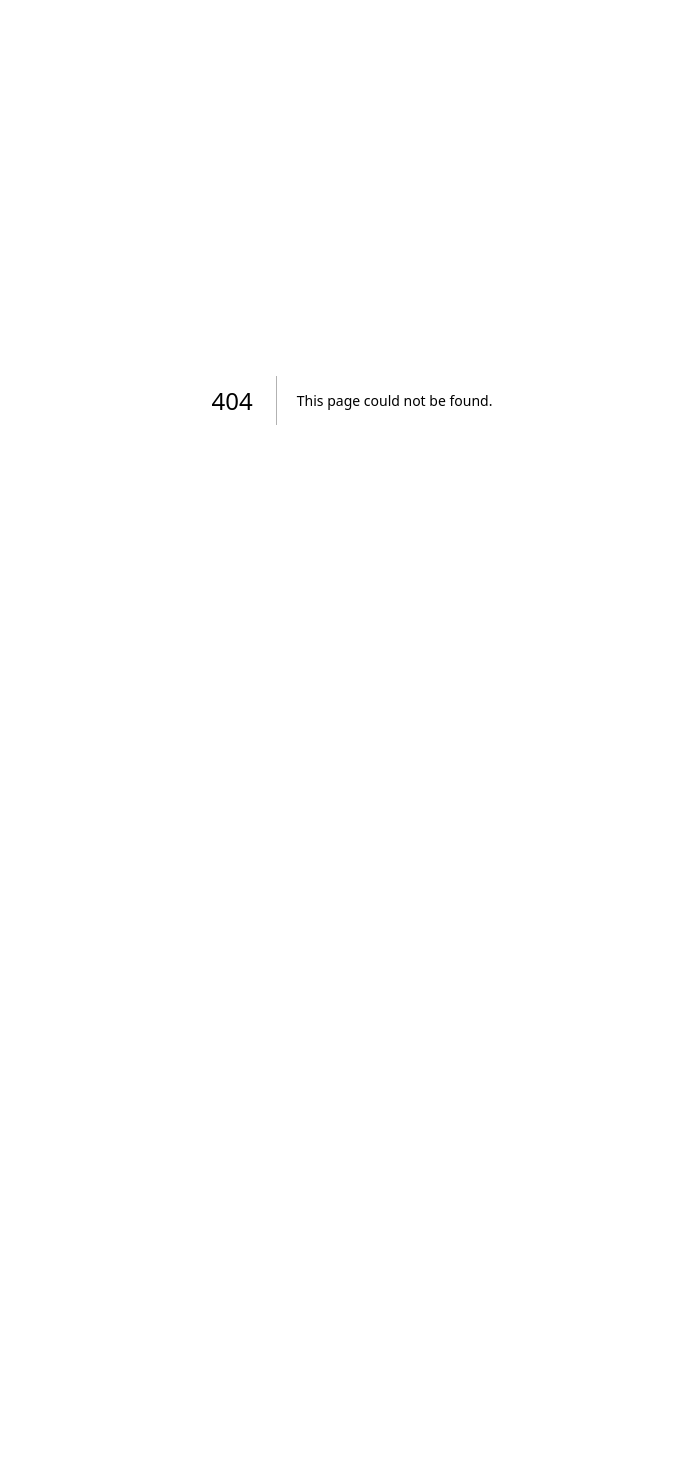
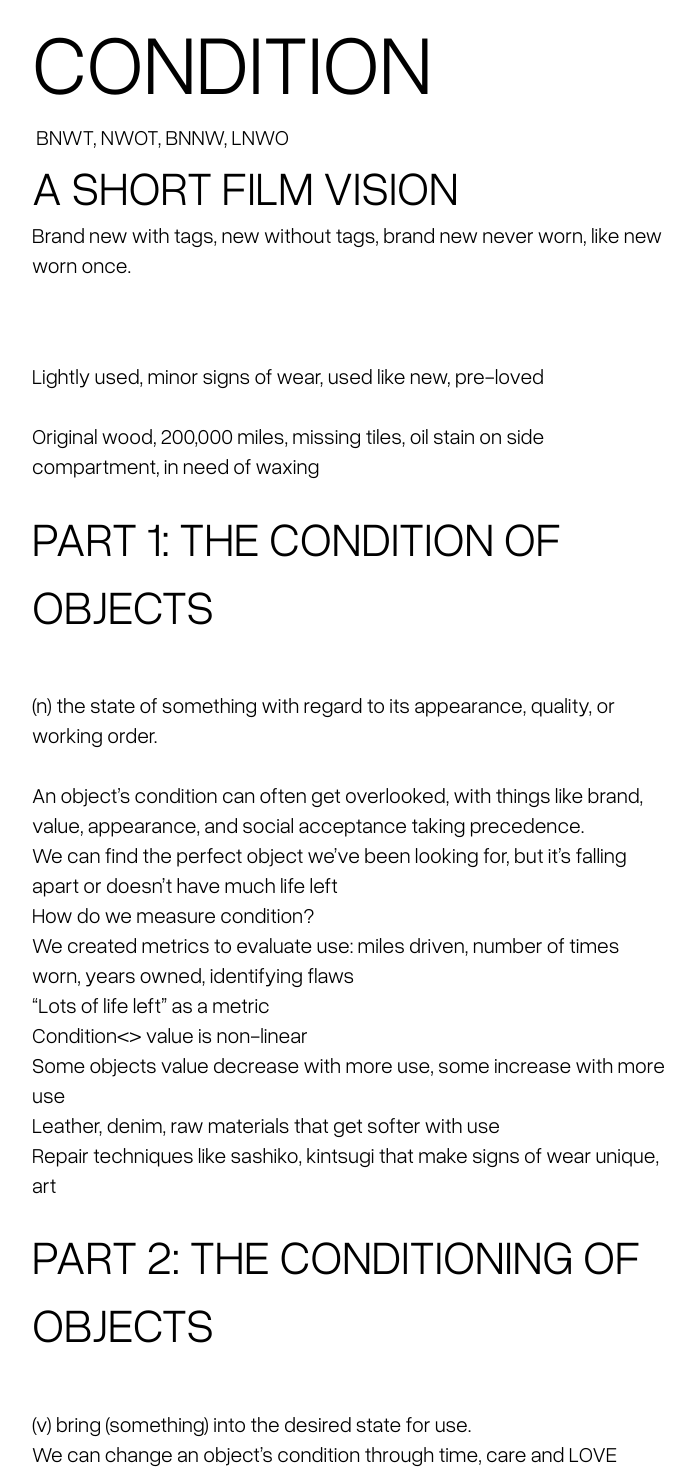
Before and after one commit to rnargot/vanish, a Next.js app: page /CONDITION in a window 1280 px wide. Before the commit this address had no page. Shown: the top 1470 px of the page, without its empty margins (288-983 px from the left). Before the commit the page ends 800 px from the top, so only its background shows below. Built offline with nearby package versions, Linux system fonts and the light colour scheme.

Commit message:
CONDITION

```diff
--- /dev/null
+++ b/src/app/CONDITION/page.css
@@ -0,0 +1,44 @@
+@font-face {
+    font-family: 'Overused Grotesk';
+    src:
+      url('../fonts/OverusedGrotesk/OverusedGrotesk-Book.ttf') format('woff2 supports variations');
+    font-weight: 300 900;
+  }
+.soon-main {
+    background-size:cover;
+    /*background-image: url('../vanish.png');*/
+    width: 100vw;
+    height: 150vh;
+    align-items: center;
+  }
+  .soon-container {
+    display: flex;
+    align-items: center;
+    flex-direction: column;
+    height: 100vh;
+    width: 100vw;
+  }
+  .page-title {
+    font-family: 'Overused Grotesk';
+    font-size: 36pt;
+    color:rgb(0, 0, 0);
+    width: 50vw;
+  }
+  .piece-title {
+    font-family: 'Overused Grotesk';
+    font-size: 64pt;
+    color:rgb(0, 0, 0);
+    width: 50vw;
+  }
+  .text {
+    font-family: 'Overused Grotesk';
+      font-size: 16pt;
+      color:rgb(0, 0, 0);
+      width: 50vw;
+      white-space: pre-wrap; /* Preserve whitespace but allow wrapping */
+      word-wrap: break-word; /* Break long words to prevent overflow */
+      overflow-wrap: break-word;
+  }
+  body {
+    margin: 0px;
+  }
--- /dev/null
+++ b/src/app/CONDITION/page.js
@@ -0,0 +1,94 @@
+import "./page.css";
+
+export default function feb28() {
+  return (
+    <div className="soon-main">
+    <div className="soon-container">
+      <div className="piece-title">CONDITION</div>
+      <div className="text"> BNWT, NWOT, BNNW, LNWO</div>
+      <div className="page-title">A SHORT FILM VISION</div>
+            <div className="text">
+Brand new with tags, new without tags, brand new never worn, like new worn once. </div>
+      <div className="text"><pre className='text'>{`
+
+Lightly used, minor signs of wear, used like new, pre-loved
+
+Original wood, 200,000 miles, missing tiles, oil stain on side compartment, in need of waxing `
+        }</pre></div>
+<div className="page-title">PART 1: THE CONDITION OF OBJECTS </div>
+        <div className="text"><pre className='text'>{`
+(n) the state of something with regard to its appearance, quality, or working order.
+
+An object’s condition can often get overlooked, with things like brand, value, appearance, and social acceptance taking precedence.
+We can find the perfect object we’ve been looking for, but it’s falling apart or doesn’t have much life left
+How do we measure condition?
+We created metrics to evaluate use: miles driven, number of times worn, years owned, identifying flaws
+“Lots of life left” as a metric
+Condition<> value is non-linear
+Some objects value decrease with more use, some increase with more use
+Leather, denim, raw materials that get softer with use
+Repair techniques like sashiko, kintsugi that make signs of wear unique, art `
+ }</pre></div>
+<div className="page-title">PART 2: THE CONDITIONING OF OBJECTS  </div>
+        <div className="text"><pre className='text'>{`
+(v) bring (something) into the desired state for use.
+We can change an object’s condition through time, care and LOVE
+Leather conditioner, hair conditioner, stainless steel conditioning, etc. without changing the COMPOSITION of the object we are making it more usable, desirable, satisfying, beautiful
+RESTORATION - DETAILING
+Removing signs of use, accentuating what is existing
+Laborious, adding value, erasing time
+The INCONVENIENCE of CONDITIONING
+Why condition instead of replace?
+Why incorporate principles of conditioning into our lives, buying less, repairing more
+Preserving the connection between human <> object, the stories behind everything we own, the objects we own holding pieces of us, our use and our restoration `
+ }</pre></div>
+<div className="page-title">PART 3: THE CONDITION OF PERSON  </div>
+        <div className="text"><pre className='text'>{`
+(n) the circumstances affecting the way in which people live or work, especially with regard to their safety or well-being.
+physical conditions
+Mental conditions
+Environmental conditions
+Working conditions
+A person’s conditions are often mistaken for character
+Are they broke, or do they live in poor conditions?
+Are they lazy, or do they have inadequate working conditions?
+Are they evil, or do they have challenging family conditions?
+Measuring the conditions of person
+Age, ethnicity, body, etc.
+All are proxies, none are accurate
+Micro vs Macro
+A person’s condition changes each day, with the stars, with the moon, with the planets
+Overall conditions are more stable `
+ }</pre></div>
+<div className="page-title">PART 4: THE CONDITIONING OF PERSON </div>
+        <div className="text"><pre className='text'>{`
+We can change what we believe about ourselves, who we are, through changing our conditions
+RESTORATION OF PERSON IS HEALING
+Eliminating what is worn, what is dead
+Highlighting the existing beauty within
+CONDITIONING OF MIND
+Changes to how we think
+Repeatedly conditioning our minds wears it out in the same way, signs of wear on an object
+Soon, there will be no life left
+Subconscious and conscious `
+ }</pre></div>
+<div className="page-title">PART 5: WE ARE OUR CONDITIONS  </div>
+        <div className="text"><pre className='text'>{`
+(v) set prior requirements on (something) before it can occur or be done.
+Any belief of self only holds true under certain conditions
+IDENTIFY the CONDITIONS in which you BECOME who you WANT TO BE
+Changing conditions adds life, vitality to a person
+We simply reflect our conditions back out to the world , you are never the same person under different conditions `
+ }</pre></div>
+<div className="page-title">PART 6: PRESENCE UNIFIES CONDITION OF HUMANITY  </div>
+        <div className="text"><pre className='text'>{`
+All humans have access to the condition of presence at all times
+When our minds are in this condition, we become the same condition as all others
+Presence unifies the condition of humanity
+Measures of condition do not matter, dissolve away
+
+`}</pre></div>
+    </div>
+    </div>
+  );
+}
```
Also changed, not shown: src/app/page.js (+3 -11 lines).
